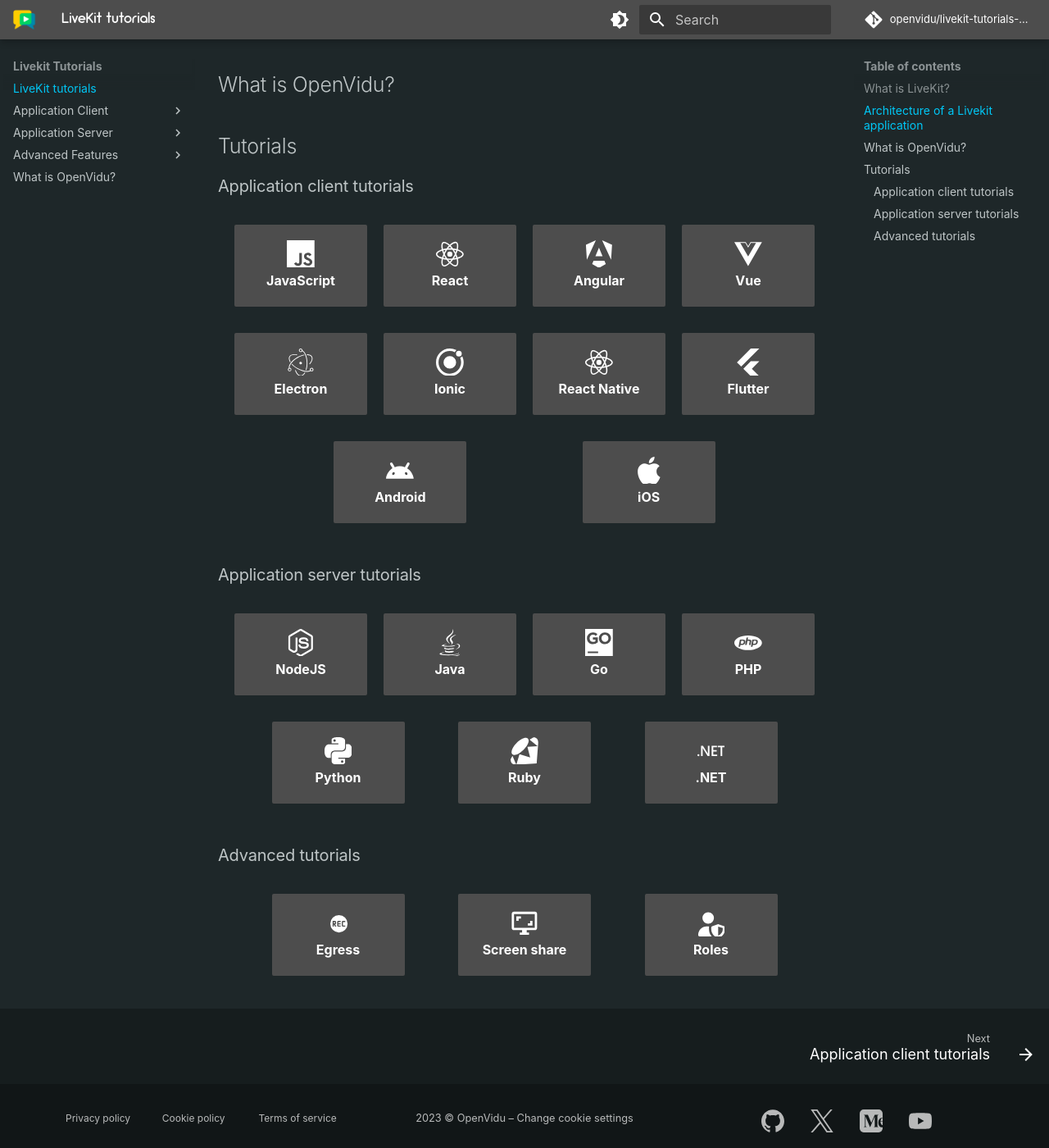
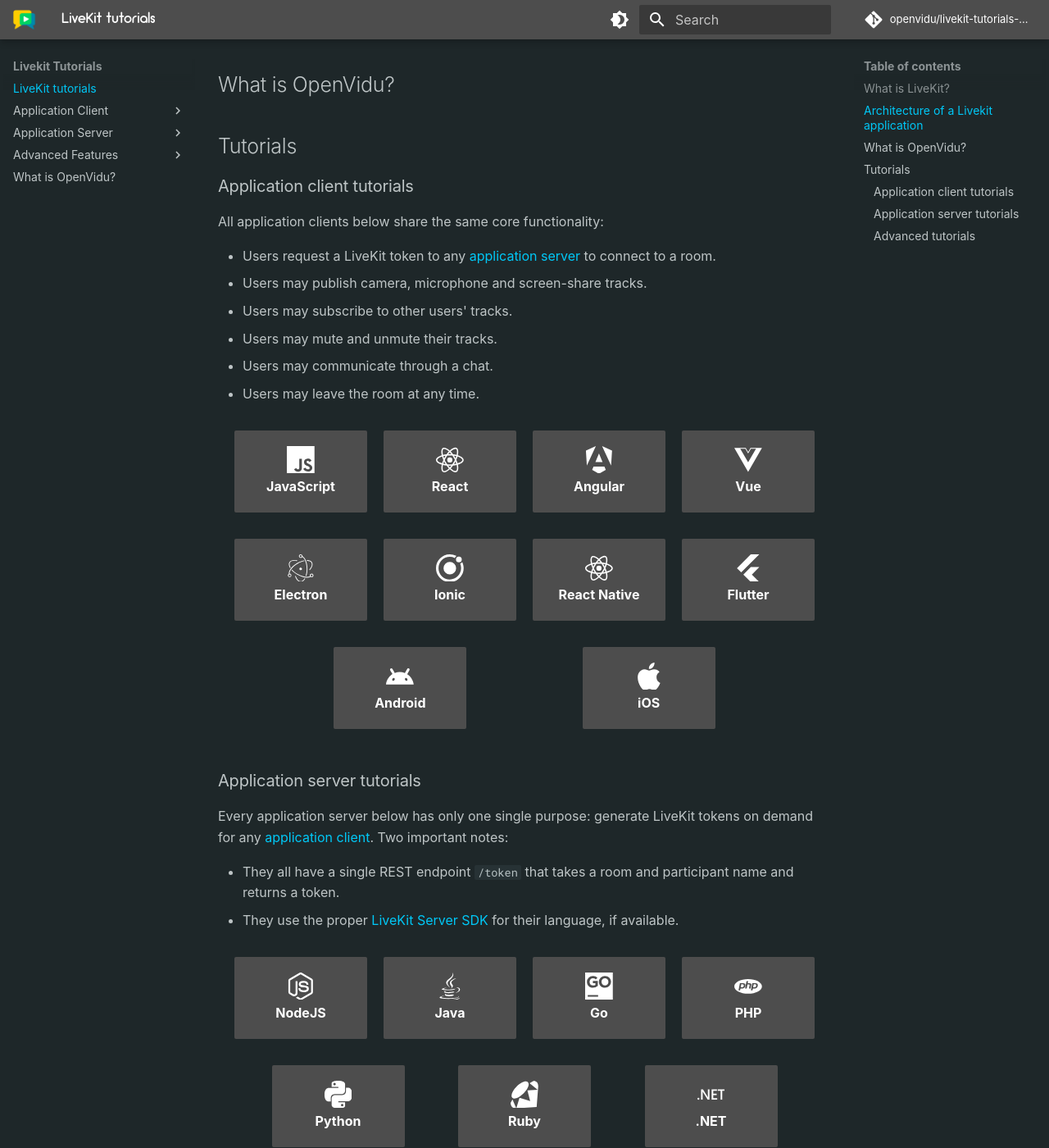
Before and after one commit to sanyaade-teachings/livekit-tutorials-docs, an MkDocs documentation site: the page built from docs/index.md, in a window 1280 px wide and 1400 px high, scrolled down 1449 px. Shown: the whole window at 82% size. Built offline with MkDocs 1.6.1 and Material for MkDocs 9.7.7, drawn with Linux system fonts in a browser that asks for light colours; some web fonts are replaced; comment, search, counter and statistics services are not loaded.

Commit message:
Link between application client and server tutorials

```diff
--- a/docs/index.md
+++ b/docs/index.md
@@ -31,6 +31,15 @@
 
 ### Application client tutorials
 
+All application clients below share the same core functionality:
+
+- Users request a LiveKit token to any [application server](#application-server-tutorials) to connect to a room.
+- Users may publish camera, microphone and screen-share tracks.
+- Users may subscribe to other users' tracks.
+- Users may mute and unmute their tracks.
+- Users may communicate through a chat.
+- Users may leave the room at any time.
+
 <div class="tutorials-container" markdown>
 
 [:simple-javascript:{.icon .lg-icon .tab-icon} **JavaScript**](./tutorials/application-client/javascript.md){ .md-button .md-button--primary .tutorial-link}
@@ -56,6 +65,11 @@
 </div>
 
 ### Application server tutorials
+
+Every application server below has only one single purpose: generate LiveKit tokens on demand for any [application client](#application-client-tutorials). Two important notes:
+
+- They all have a single REST endpoint `/token` that takes a room and participant name and returns a token.
+- They use the proper [LiveKit Server SDK](https://docs.livekit.io/reference/){target=\_blank} for their language, if available.
 
 <div class="tutorials-container" markdown>
 
```
Also changed, not shown: docs/tutorials/application-client/index.md (+1 -1 lines).
